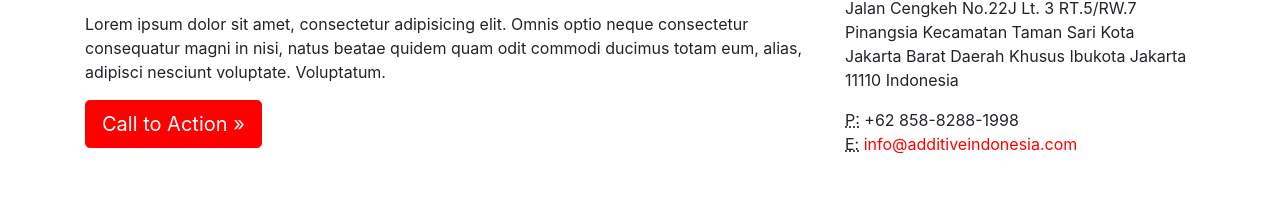
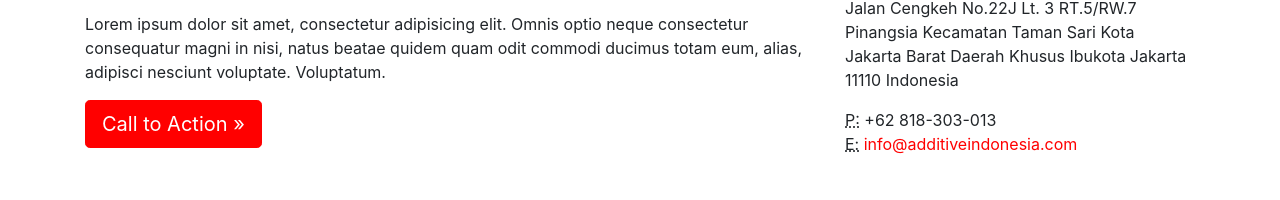
Before and after one commit to rlim338/additive-indonesia.github.io, a Jekyll site: the page built from index.html, in a window 1280 px wide. Shown: the part 485-685 px from the top of the page. Built offline with Jekyll 4.4.1, drawn with Linux system fonts in a browser that asks for light colours; grey boxes are pictures that could not be loaded.

Commit message:
Update sidebar.html

```diff
--- a/_includes/sidebar.html
+++ b/_includes/sidebar.html
@@ -8,7 +8,7 @@
   </address>
   <address>
     <abbr title="Phone">P:</abbr>
-    +62 858-8288-1998
+    +62 818-303-013
     <br />
     <abbr title="Email">E:</abbr>
     <a href="mailto:#">info@additiveindonesia.com</a>
```
